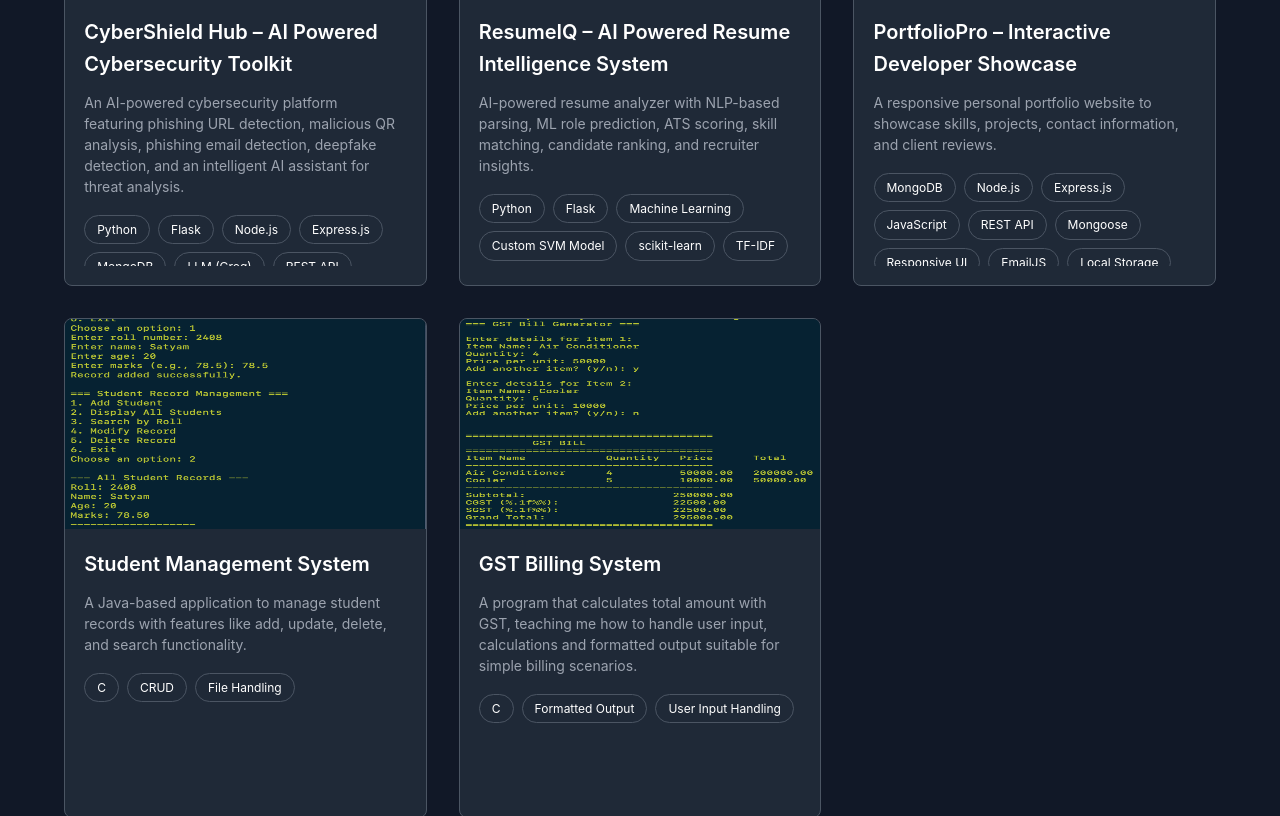
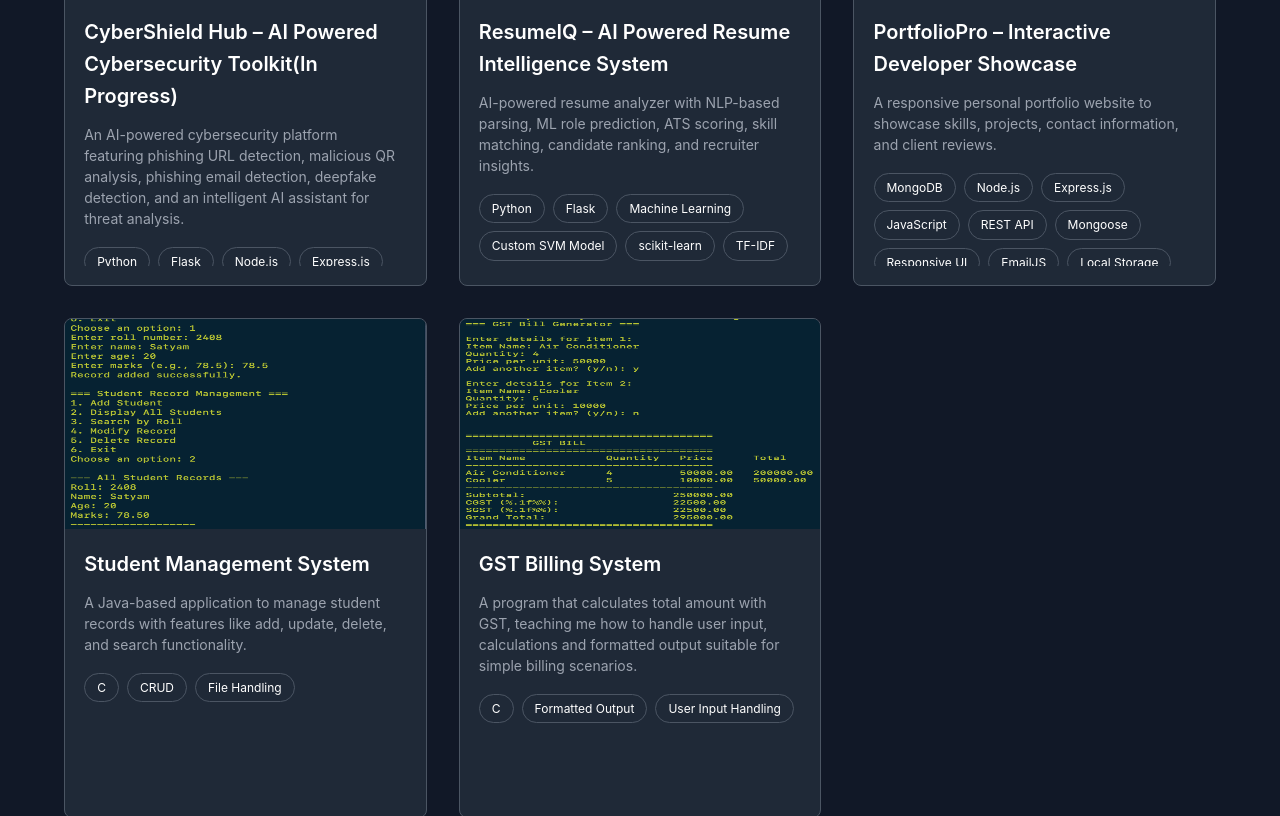
Before and after one commit to Satyamtiwari23/Portfolio, a plain HTML site: page index.html in a window 1280 px wide. Shown: the part 2353-3169 px from the top of the page. Drawn offline with nearby package versions, Linux system fonts and the light colour scheme; no server answers.

Commit message:
add status of CyberSheild Hub

```diff
--- a/index.html
+++ b/index.html
@@ -197,7 +197,7 @@
           <div class="project-info">
 
             <h3 class="project-title">
-              CyberShield Hub – AI Powered Cybersecurity Toolkit
+              CyberShield Hub – AI Powered Cybersecurity Toolkit(In Progress)
             </h3>
 
             <div class="project-content">
```
